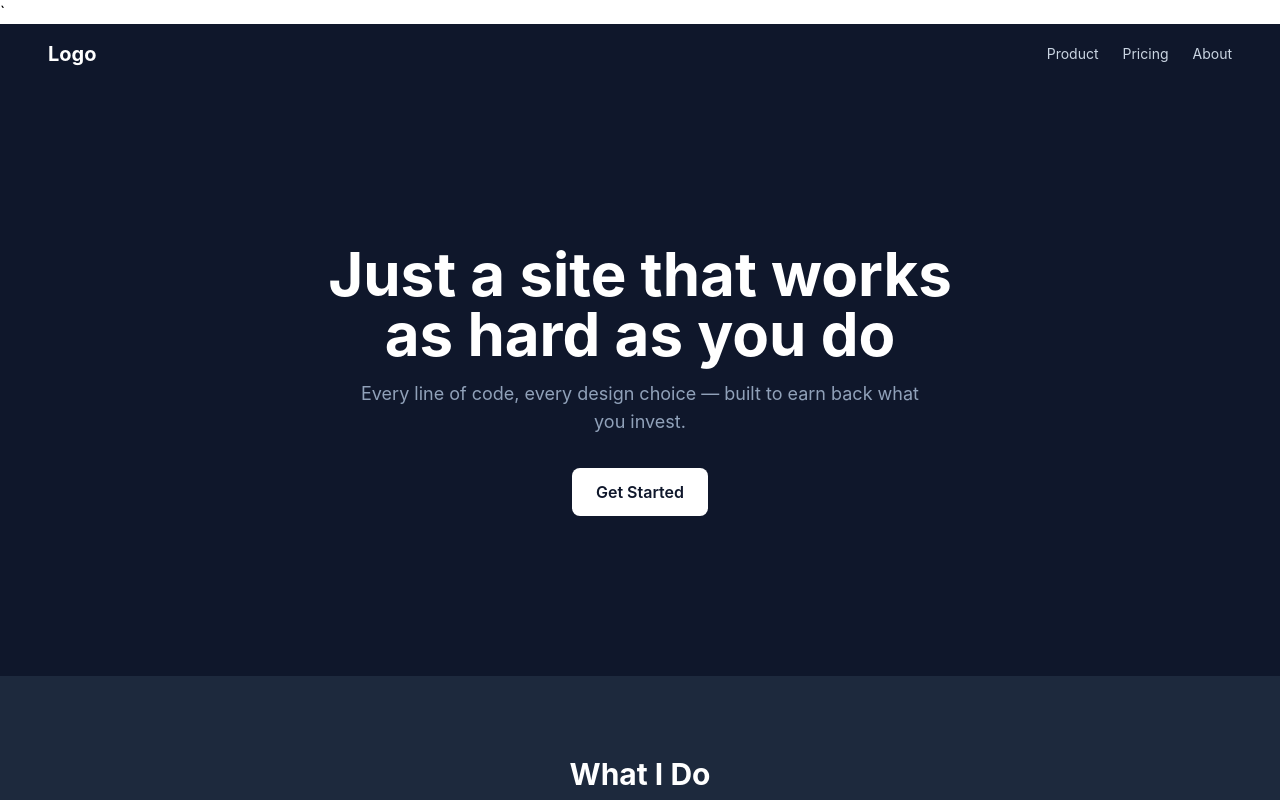
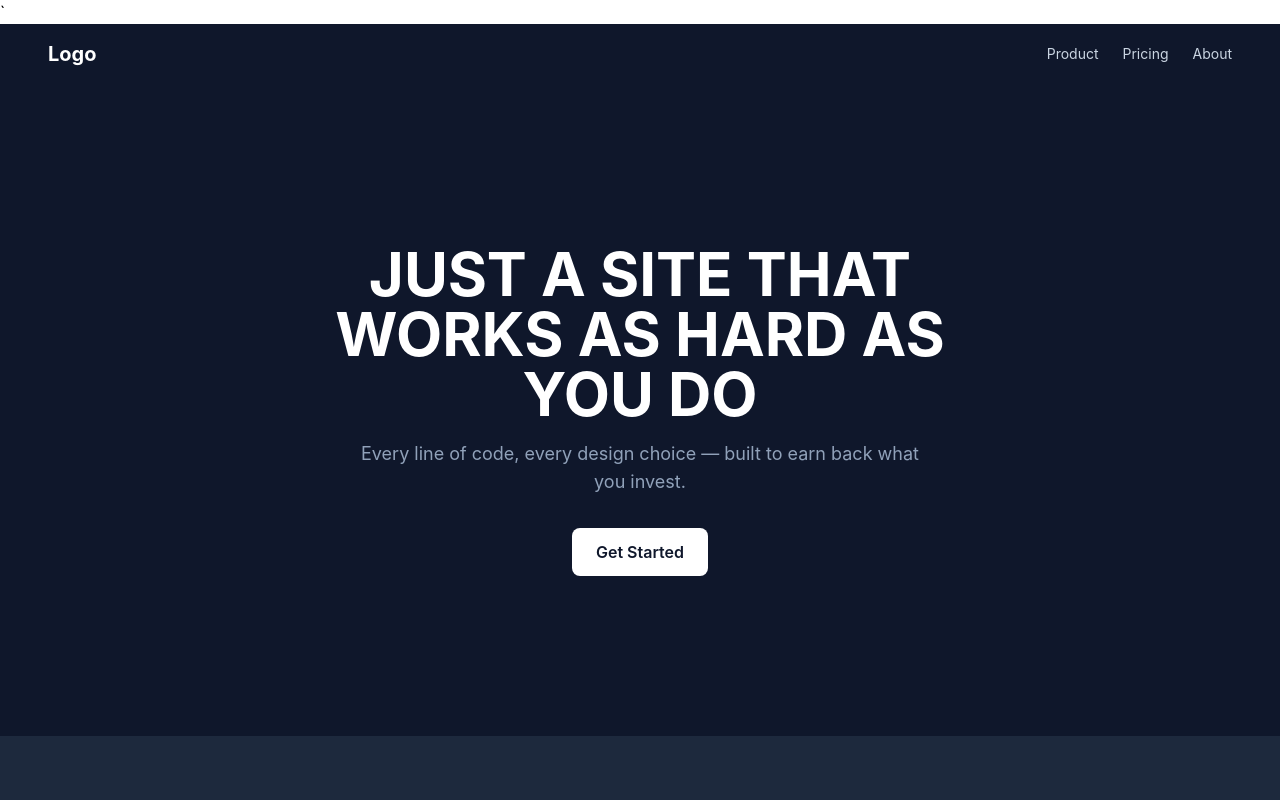
Before and after one commit to opslg333/day1-project, a website built with Vite: page index.html in a window 1280 px wide. Shown: the top 800 px of the page. Built offline with nearby package versions, Linux system fonts and the light colour scheme.

Commit message:
Update hero section heading to uppercase for emphasis

```diff
--- a/index.html
+++ b/index.html
@@ -27,7 +27,7 @@
       </div>
     </nav>
     <section class="flex flex-col items-center justify-center text-center px-6 py-24 md:py-40">
-      <h1 class="fade-up text-4xl md:text-6xl font-bold max-w-2xl">Just a site that works as hard as you do</h1>
+      <h1 class="fade-up text-4xl md:text-6xl font-bold max-w-2xl">JUST A SITE THAT WORKS AS HARD AS YOU DO</h1>
       <p class="mt-4 text-slate-400 max-w-xl md:text-lg">Every line of code, every design choice — built to earn back what you invest.</p>
       <button class="mt-8 rounded-lg bg-white text-slate-900 px-6 py-3 font-semibold hover:bg-slate-200 transition">Get Started</button>
     </section>
```
